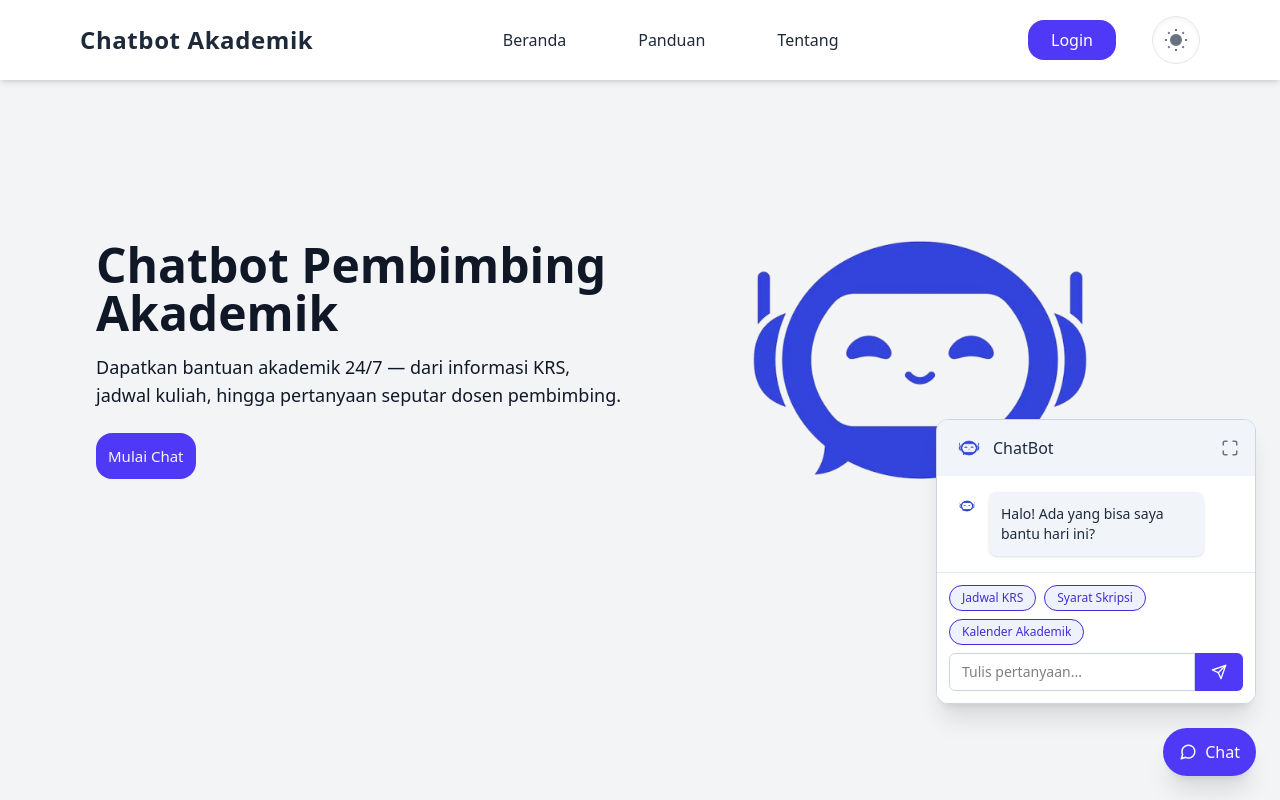
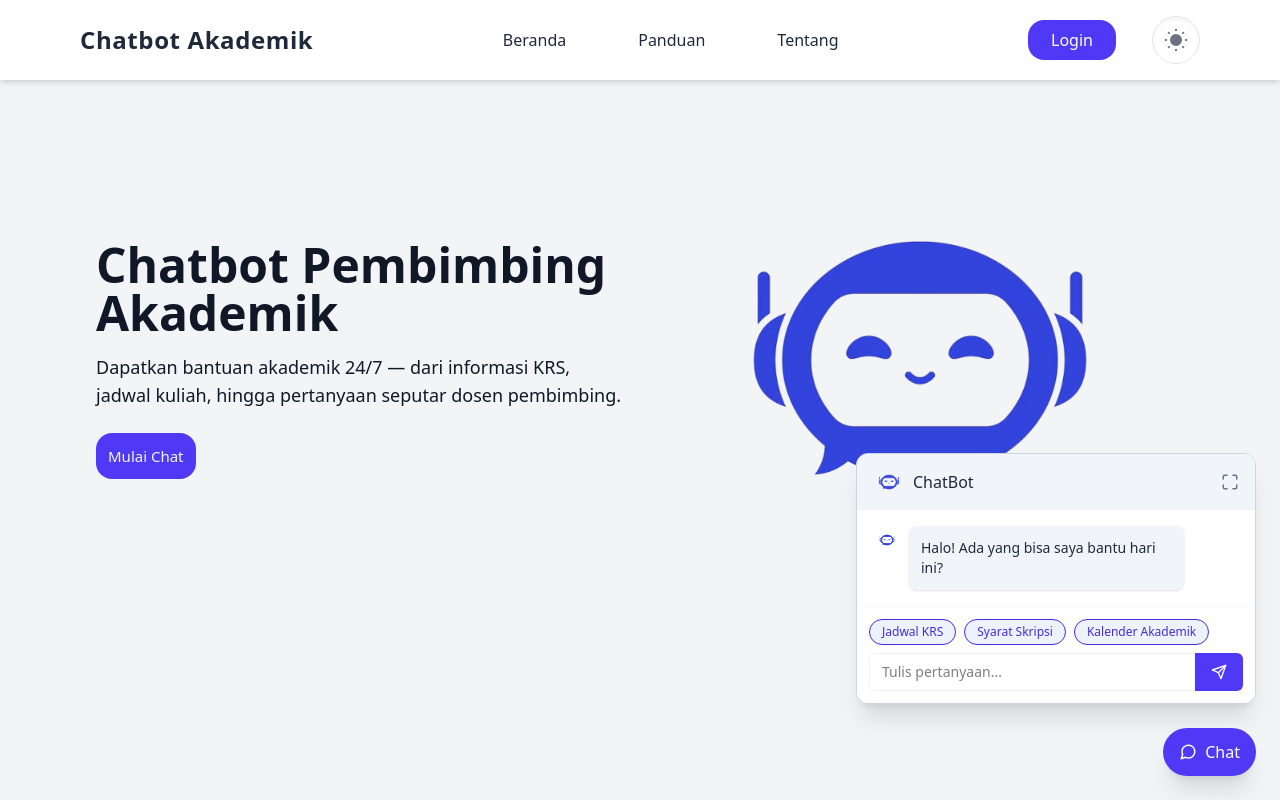
Before and after one commit to JonathanAlzndr/chatbot-v1, a React (Vite) app in the folder FE/: page / in a window 1280 px wide. Both pictures are taken after a click on the button "Chat". Built offline with nearby package versions, Linux system fonts and the light colour scheme.

Commit message:
change:chatbot-size

```diff
--- a/FE/src/components/Chatbot/Chatbot.jsx
+++ b/FE/src/components/Chatbot/Chatbot.jsx
@@ -6,10 +6,7 @@ import axios from "axios";
 import { GeminiApi } from "../../config/api";
 import { FLASK_URL } from "../../config/api";
 
-
-
 export default function ChatBot({ isOpen, setIsOpen }) {
-
   const [isExpanded, setIsExpanded] = useState(false);
   const [messages, setMessages] = useState([
     { type: "bot", text: "Halo! Ada yang bisa saya bantu hari ini?" },
@@ -63,13 +60,19 @@ export default function ChatBot({ isOpen, setIsOpen }) {
       {isOpen && (
         <div
           className={`fixed bottom-24  right-6 ${
-            isExpanded ? "w-[70vw] max-h-[80vh]" : "w-80 max-h-[70vh]"
+            isExpanded ? "w-[70vw] max-h-[80vh]" : "w-100 max-h-[70vh]"
           } bg-white border border-slate-300 rounded-xl shadow-xl flex flex-col overflow-hidden transition-all duration-300 z-40`}
         >
           <div className="bg-slate-100 dark:bg-gray-800 px-4 py-3 flex justify-between items-center">
             <div className="flex items-center gap-2">
-              <img src={Botimg} className="w-8 h-8 rounded-full border-0  dark:border-white/10 dark:bg-black/30 p-1" alt="Bot" />
-              <span className="font-medium dark:text-white text-slate-800">ChatBot</span>
+              <img
+                src={Botimg}
+                className="w-8 h-8 rounded-full border-0  dark:border-white/10 dark:bg-black/30 p-1"
+                alt="Bot"
+              />
+              <span className="font-medium dark:text-white text-slate-800">
+                ChatBot
+              </span>
             </div>
             <button
               onClick={() => setIsExpanded(!isExpanded)}
@@ -117,7 +120,7 @@ export default function ChatBot({ isOpen, setIsOpen }) {
             ))}
           </div>
 
-          <div className="border-t border-slate-200 p-3 text-black bg-white dark:text-white dark:bg-gray-950">
+          <div className="border-t border-slate-200/30 p-3 text-black bg-white dark:text-white dark:bg-gray-950">
             <div className="flex gap-2 flex-wrap mb-2">
               <button
                 onClick={() => sendQuick("Jadwal KRS")}
@@ -143,7 +146,7 @@ export default function ChatBot({ isOpen, setIsOpen }) {
                 ref={inputRef}
                 type="text"
                 placeholder="Tulis pertanyaan..."
-                className="flex-1 border border-slate-300 px-3 py-2 rounded-l-md text-sm outline-none focus:ring-2 focus:ring-indigo-400"
+                className="flex-1 border  border-slate-300/30 px-3 py-2 rounded-l-md text-sm outline-none focus:ring-2 focus:ring-indigo-400"
               />
               <button
                 onClick={sendMessage}
```
